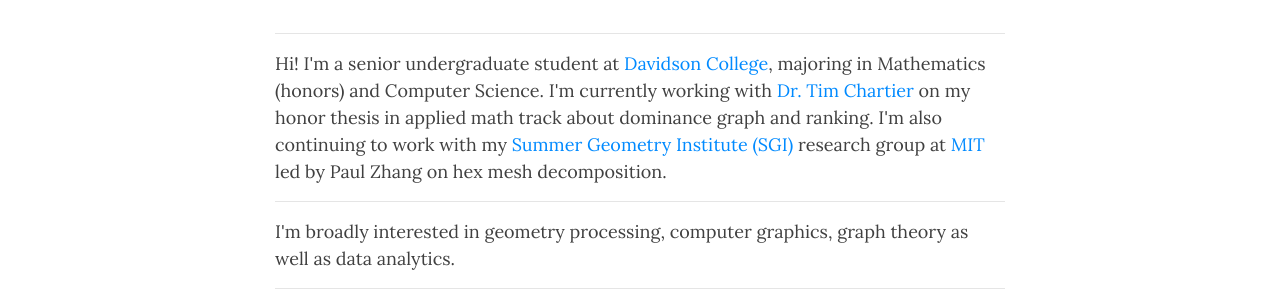
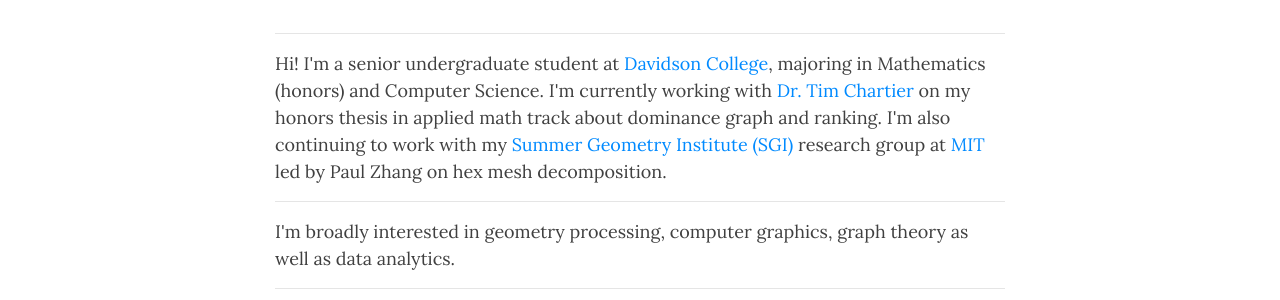
Before and after one commit to cyfan11/cynthiafan.github.io, a Jekyll site: the page built from index.html, in a window 1280 px wide and 900 px high. Shown: the part 229-529 px from the top of the window. Built offline with Jekyll 4.4.1, drawn with Linux system fonts in a browser that asks for light colours; nearby versions of some CDN libraries; the list of posts is cut into pages by our own code.

Commit message:
Update index.html

```diff
--- a/index.html
+++ b/index.html
@@ -3,7 +3,7 @@ layout: home
 title: Xinyi Fan
 ---
 <hr>
-Hi! I'm a senior undergraduate student at <a href="https://www.davidson.edu">Davidson College</a>, majoring in Mathematics (honors) and Computer Science. I'm currently working with <a href="https://www.davidson.edu/people/tim-chartier">Dr. Tim Chartier</a> on my honor thesis in applied math track about dominance graph and ranking. I'm also continuing to work with my <a href="https://sgi.mit.edu/sgi-2021">Summer Geometry Institute (SGI)</a> research group at <a href="https://www.mit.edu/">MIT</a> led by Paul Zhang on hex mesh decomposition.
+Hi! I'm a senior undergraduate student at <a href="https://www.davidson.edu">Davidson College</a>, majoring in Mathematics (honors) and Computer Science. I'm currently working with <a href="https://www.davidson.edu/people/tim-chartier">Dr. Tim Chartier</a> on my honors thesis in applied math track about dominance graph and ranking. I'm also continuing to work with my <a href="https://sgi.mit.edu/sgi-2021">Summer Geometry Institute (SGI)</a> research group at <a href="https://www.mit.edu/">MIT</a> led by Paul Zhang on hex mesh decomposition.
 <hr>
 I'm broadly interested in geometry processing, computer graphics, graph theory as well as data analytics.
 <hr>
```
